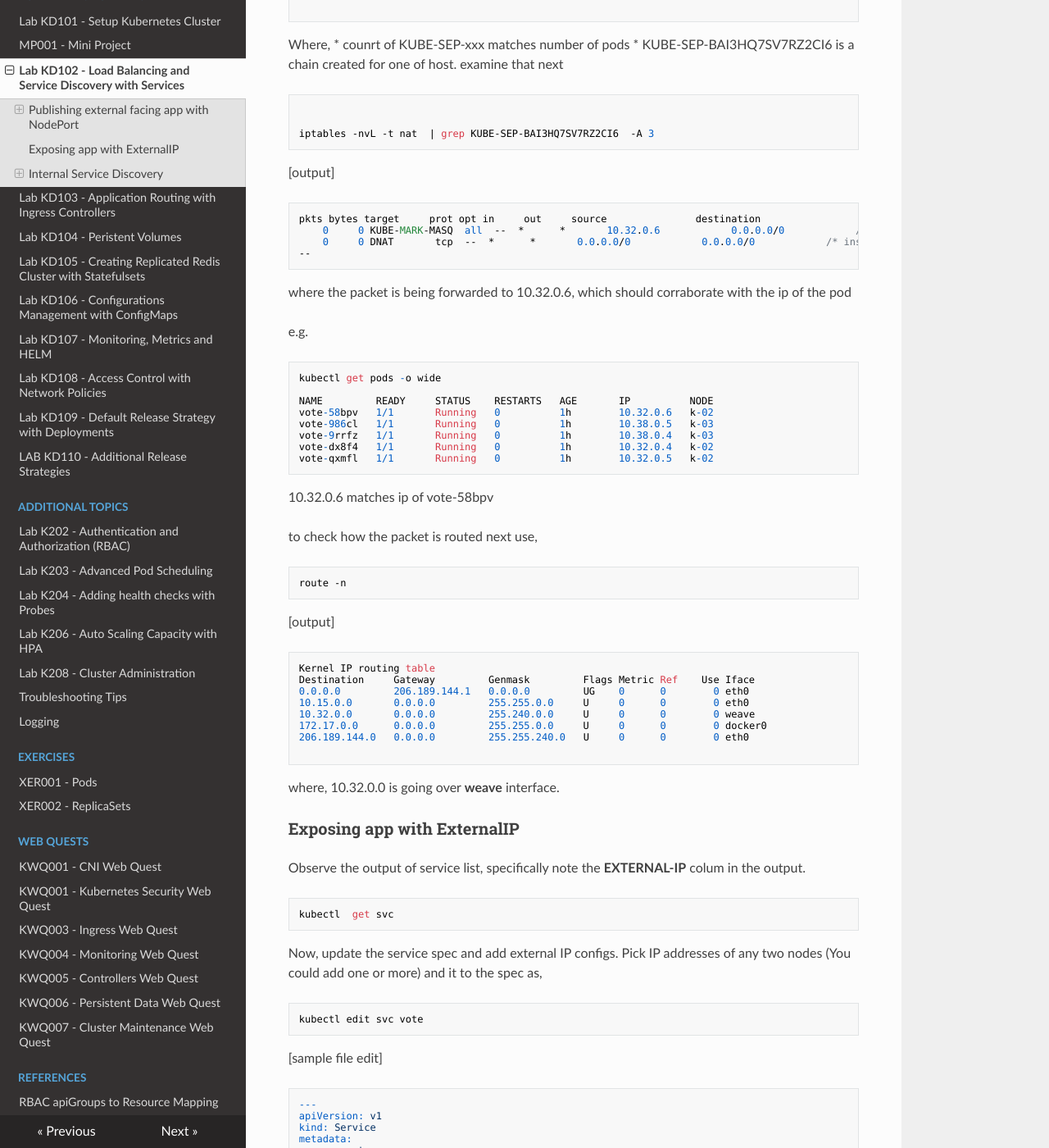
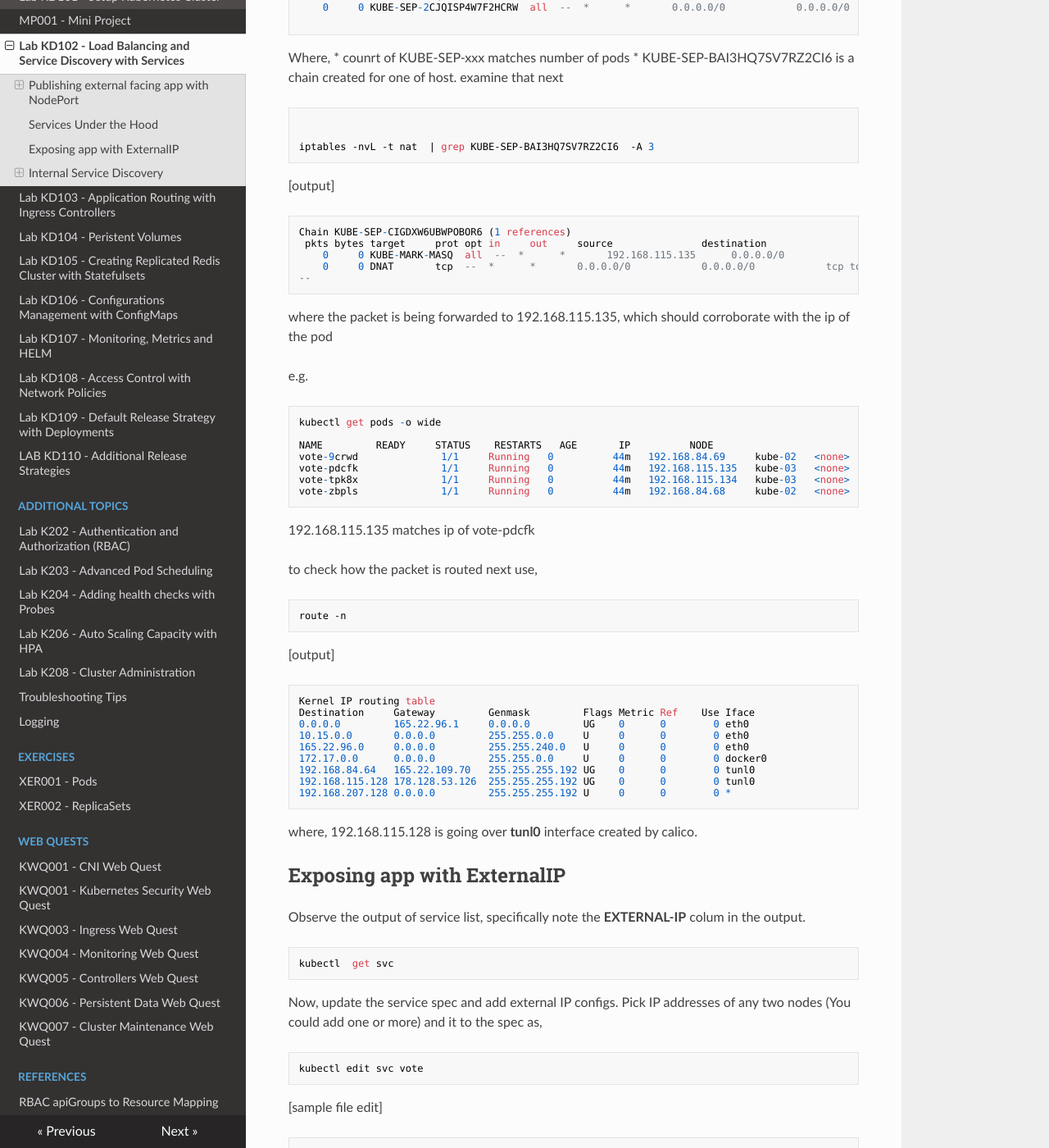
Before and after one commit to schoolofdevops/kube-dev, an MkDocs documentation site: the page built from chapters/7-vote-exposing_app_with_service.md, in a window 1280 px wide and 1400 px high, scrolled down 3791 px. Shown: the whole window at 82% size. Built offline with MkDocs 1.6.1, drawn with Linux system fonts in a browser that asks for light colours; nearby versions of some CDN libraries; old or Windows-style settings are respelled for this version of MkDocs.

Commit message:
updated service tutorial for calico

````diff
--- a/chapters/7-vote-exposing_app_with_service.md
+++ b/chapters/7-vote-exposing_app_with_service.md
@@ -9,7 +9,7 @@ Concepts related to Kubernetes Services are depicted in the following diagram,
 ![kubernetes service.\label{fig:captioned_image}](images/k8s_service.jpg)
 
 
-### Publishing external facing app with NodePort
+## Publishing external facing app with NodePort
 
 Kubernetes comes with four types of services viz.
 
@@ -106,14 +106,14 @@ Sample output will be:
 If you refresh the page, you should also notice its sending traffic to diffent pod each time, in round robin fashion.
 
 
-#### Exercises
+### Exercises
 
   * Change the selector criteria to use a non existant label. Use `kubectl edit svc./vote` to update and apply the configuration. Observe the output of describe command and check the endpoints. Do you see any ?  How are  selectors and pod labels related ?
   * Observe the number of endpoints. Then change the scale of replicas created by the replicasets. Does it have any effect on the number of endpoints ?
 
 
 
-#### Services Under the Hood
+## Services Under the Hood
 
 Lets traverse the route of the **network packet** that comes in on port 30000 on any node in your cluster.
 
@@ -153,13 +153,14 @@ iptables -nvL -t nat  | grep KUBE-SEP-BAI3HQ7SV7RZ2CI6  -A 3
 
 [output]
 ```
-pkts bytes target     prot opt in     out     source               destination
-    0     0 KUBE-MARK-MASQ  all  --  *      *       10.32.0.6            0.0.0.0/0            /* instavote/vote: */
-    0     0 DNAT       tcp  --  *      *       0.0.0.0/0            0.0.0.0/0            /* instavote/vote: */ tcp to:10.32.0.6:80
+Chain KUBE-SEP-CIGDXW6UBWPOBOR6 (1 references)
+ pkts bytes target     prot opt in     out     source               destination
+    0     0 KUBE-MARK-MASQ  all  --  *      *       192.168.115.135      0.0.0.0/0
+    0     0 DNAT       tcp  --  *      *       0.0.0.0/0            0.0.0.0/0            tcp to:192.168.115.135:80
 --
 ```
 
-where the packet is being forwarded to 10.32.0.6, which should corraborate with the ip of the pod
+where the packet is being forwarded to 192.168.115.135, which should corroborate with the ip of the pod
 
 e.g.
 
@@ -167,14 +168,13 @@ e.g.
 kubectl get pods -o wide
 
 NAME         READY     STATUS    RESTARTS   AGE       IP          NODE
-vote-58bpv   1/1       Running   0          1h        10.32.0.6   k-02
-vote-986cl   1/1       Running   0          1h        10.38.0.5   k-03
-vote-9rrfz   1/1       Running   0          1h        10.38.0.4   k-03
-vote-dx8f4   1/1       Running   0          1h        10.32.0.4   k-02
-vote-qxmfl   1/1       Running   0          1h        10.32.0.5   k-02
+vote-9crwd              1/1     Running   0          44m   192.168.84.69     kube-02   <none>           <none>
+vote-pdcfk              1/1     Running   0          44m   192.168.115.135   kube-03   <none>           <none>
+vote-tpk8x              1/1     Running   0          44m   192.168.115.134   kube-03   <none>           <none>
+vote-zbpls              1/1     Running   0          44m   192.168.84.68     kube-02   <none>           <none>
 ```
 
- 10.32.0.6 matches ip of vote-58bpv
+ 192.168.115.135 matches ip of vote-pdcfk
 
 
 to check how the packet is routed next use,
@@ -187,20 +187,21 @@ route -n
 ```
 Kernel IP routing table
 Destination     Gateway         Genmask         Flags Metric Ref    Use Iface
-0.0.0.0         206.189.144.1   0.0.0.0         UG    0      0        0 eth0
+0.0.0.0         165.22.96.1     0.0.0.0         UG    0      0        0 eth0
 10.15.0.0       0.0.0.0         255.255.0.0     U     0      0        0 eth0
-10.32.0.0       0.0.0.0         255.240.0.0     U     0      0        0 weave
+165.22.96.0     0.0.0.0         255.255.240.0   U     0      0        0 eth0
 172.17.0.0      0.0.0.0         255.255.0.0     U     0      0        0 docker0
-206.189.144.0   0.0.0.0         255.255.240.0   U     0      0        0 eth0
-
+192.168.84.64   165.22.109.70   255.255.255.192 UG    0      0        0 tunl0
+192.168.115.128 178.128.53.126  255.255.255.192 UG    0      0        0 tunl0
+192.168.207.128 0.0.0.0         255.255.255.192 U     0      0        0 *
 ```
 
-where, 10.32.0.0 is going over **weave** interface.
+where, 192.168.115.128 is going over **tunl0** interface created by calico.
 
 
 
 
-### Exposing app with ExternalIP
+## Exposing app with ExternalIP
 
 Observe the output of service list, specifically note the **EXTERNAL-IP** colum in the output.
 
````
